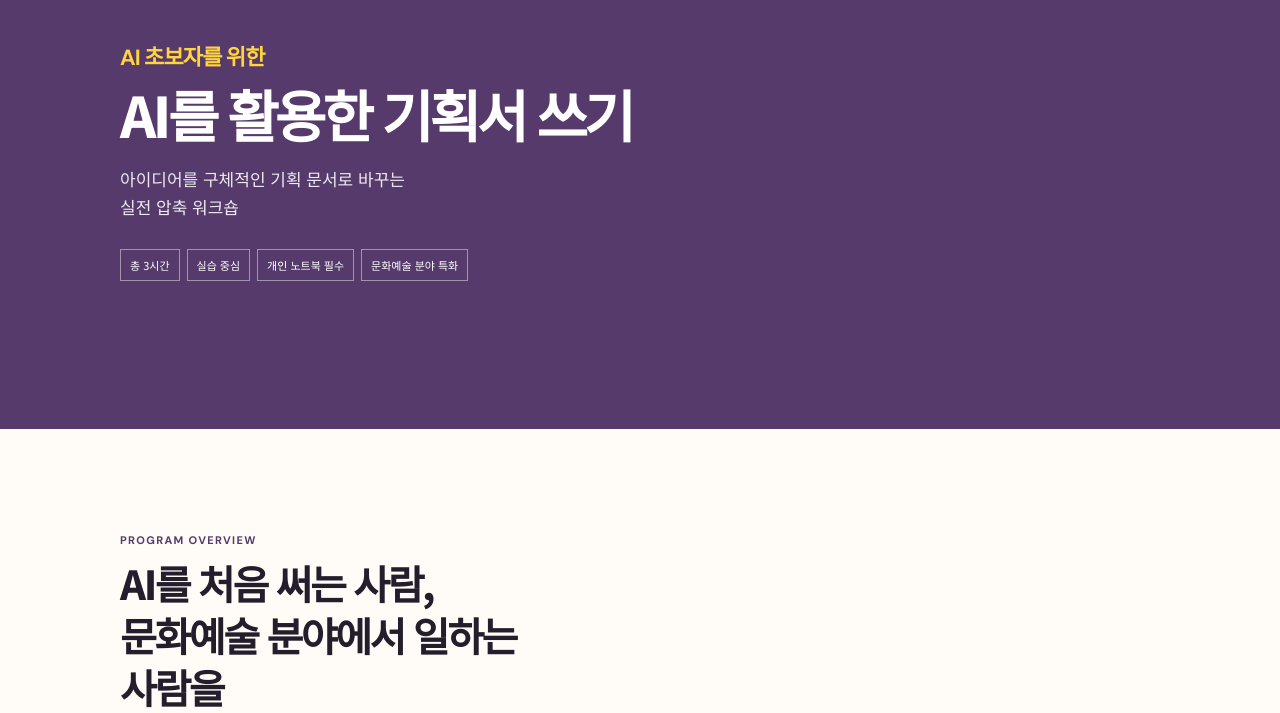
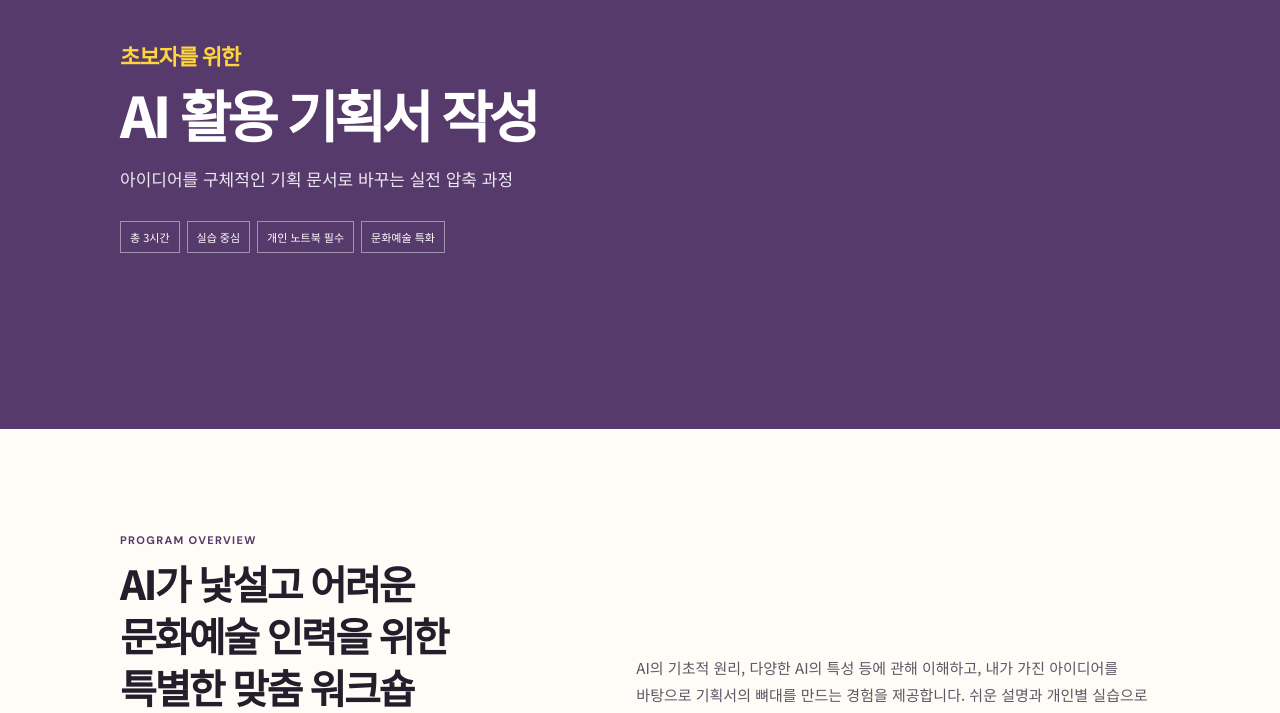
Before and after one commit to projectpurplebee/ai-workshop, a plain HTML site: page index.html in a window 1280 px wide. Shown: the part 76-789 px from the top of the page. Drawn offline with Linux system fonts and the light colour scheme.

Commit message:
Update index.html

```diff
--- a/index.html
+++ b/index.html
@@ -12,21 +12,21 @@
       <section class="hero" aria-labelledby="page-title">
         <div class="wrap hero__inner">
           <img class="logo" src="assets/project-purple-bee-logo.png?v=3" alt="Project Purple Bee" />
-          <p class="eyebrow">AI 초보자를 위한</p>
-          <h1 id="page-title">AI를 활용한 기획서 쓰기</h1>
-          <p class="hero__lead">아이디어를 구체적인 기획 문서로 바꾸는<br />실전 압축 워크숍</p>
+          <p class="eyebrow">초보자를 위한</p>
+          <h1 id="page-title">AI 활용 기획서 작성</h1>
+          <p class="hero__lead">아이디어를 구체적인 기획 문서로 바꾸는 실전 압축 과정</p>
           <div class="hero__meta" aria-label="교육 시간">
             <span>총 3시간</span>
             <span>실습 중심</span>
             <span>개인 노트북 필수</span>
-            <span>문화예술 분야 특화</span>
+            <span>문화예술 특화</span>
           </div>
         </div>
       </section>
 
       <section class="intro wrap" aria-labelledby="intro-title">
         <p class="section-label">PROGRAM OVERVIEW</p>
-        <h2 id="intro-title">AI를 처음 써는 사람,<br />문화예술 분야에서 일하는 사람을<br />위한 특별한 맞춤 강의 + 워크숍 </h2>
+        <h2 id="intro-title">AI가 낯설고 어려운 문화예술 인력을 위한<br />특별한 맞춤 워크숍 </h2>
         <p>AI의 기초적 원리, 다양한 AI의 특성 등에 관해 이해하고, 내가 가진 아이디어를 바탕으로 기획서의 뼈대를 만드는 경험을 제공합니다. 쉬운 설명과 개인별 실습으로 막연하던 불안감을 해소하고, AI 활용의 첫 발을 내딛게 도와드립니다.</p>
       </section>
 
```
